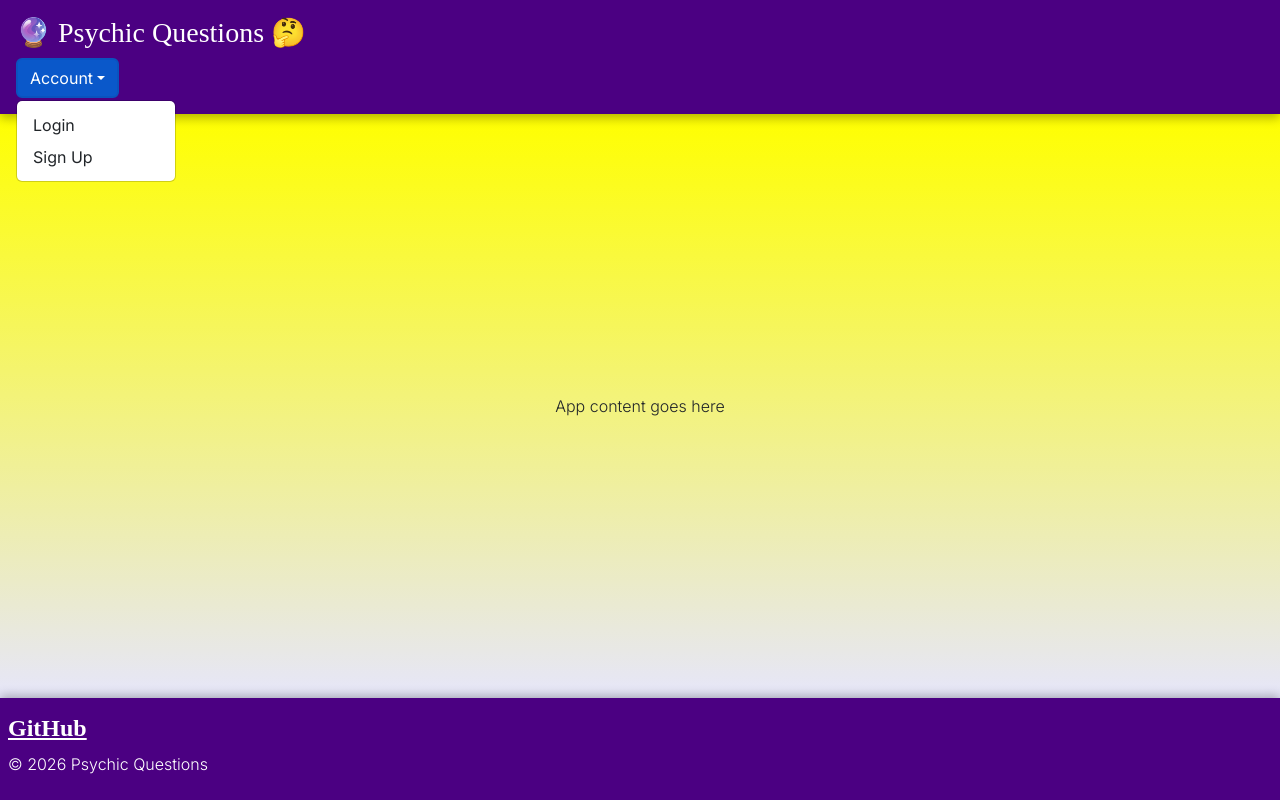
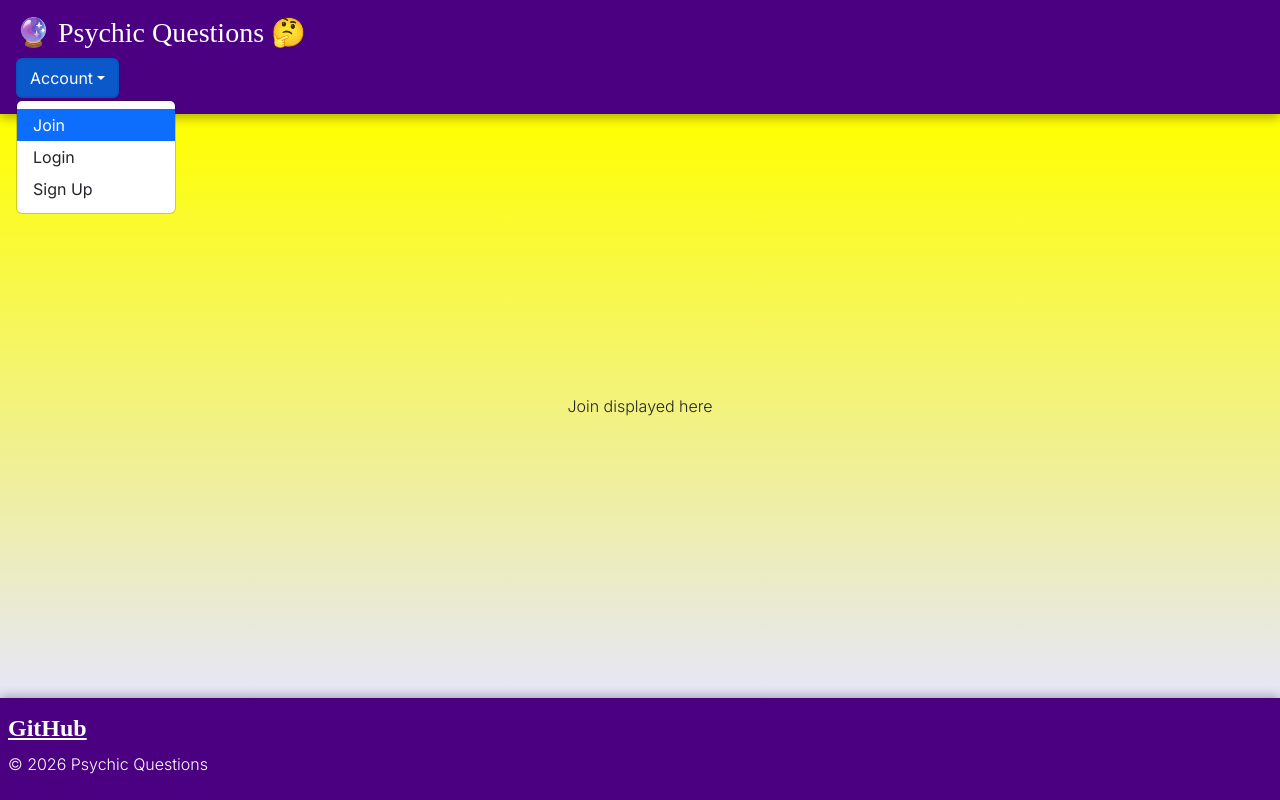
Before and after one commit to joshuajob-cs/psychic-questions, a React (Vite) app: page / in a window 1280 px wide. Both pictures are taken after a click on the button "Account". Built offline with nearby package versions, Linux system fonts and the light colour scheme; a web font is replaced by a local one.

Commit message:
Drop down flips between different pages

```diff
--- a/src/app.jsx
+++ b/src/app.jsx
@@ -33,20 +33,29 @@ export default function App() {
               </button>
               <ul className="dropdown-menu" aria-labelledby="accountDropdown">
                 <li>
-                  <a className="dropdown-item" href="HTML/login.html">
-                    Login
-                  </a>
+                  <NavLink className="dropdown-item" to="">
+                    Join
+                  </NavLink>
                 </li>
                 <li>
-                  <a className="dropdown-item" href="HTML/sign-up.html">
+                  <NavLink className="dropdown-item" to="login">
+                    Login
+                  </NavLink>
+                </li>
+                <li>
+                  <NavLink className="dropdown-item" to="sign-up">
                     Sign Up
-                  </a>
+                  </NavLink>
                 </li>
               </ul>
             </div>
           </nav>
         </header>
-        <main>App content goes here</main>
+        <Routes>
+          <Route path="/" element={<Join />} exact />
+          <Route path="/login" element={<Login />} />
+          <Route path="/sign-up" element={<SignUp />} />
+        </Routes>
         <footer>
           <h2>
             <a id="github-link" href="https://github.com/joshuajob-cs/startup">
```
